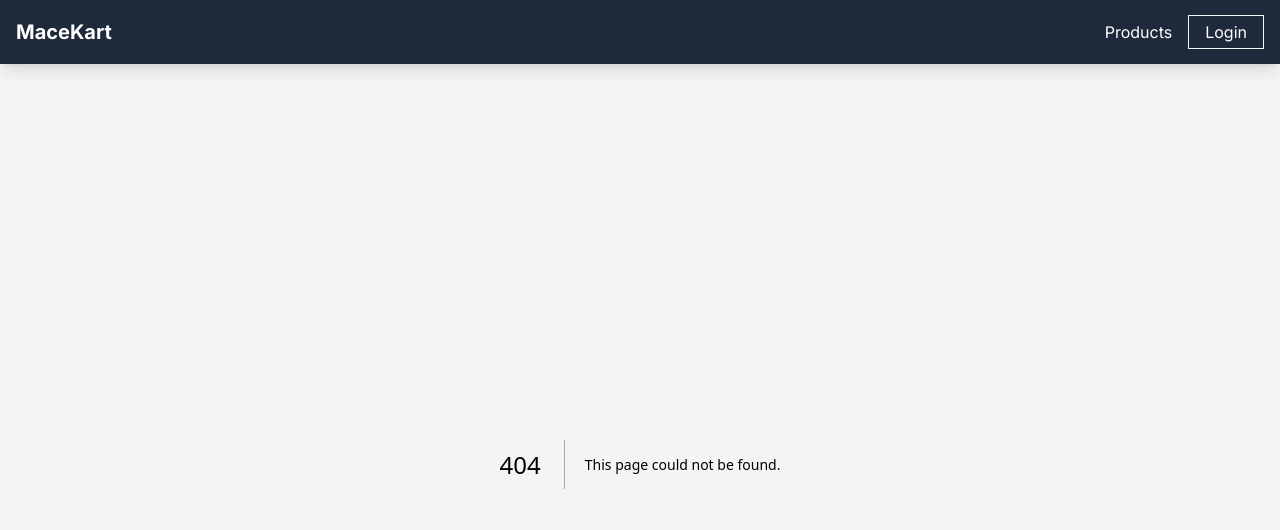
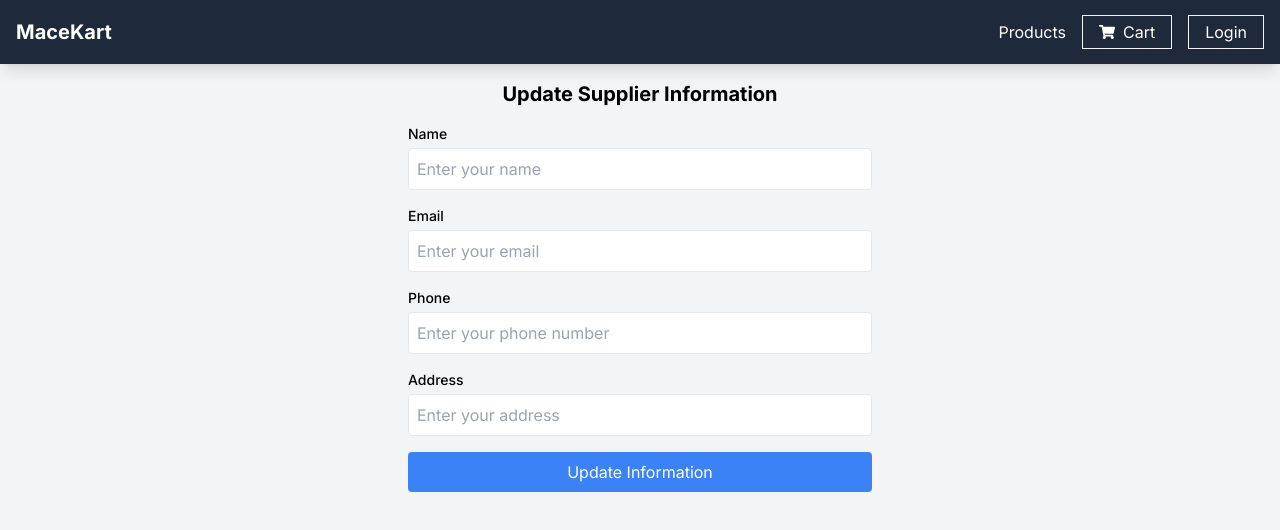
Before and after one commit to adw-ith/MaceKart, a Next.js app: page /pages/form in a window 1280 px wide. Before the commit this address had no page. Shown: the top 530 px of the page. Built offline with nearby package versions, Linux system fonts and the light colour scheme; no server answers; the database is empty.

Commit message:
form added for customer and supplier

```diff
--- a/package.json
+++ b/package.json
@@ -16,7 +16,8 @@
     "next": "^14.2.14",
     "prisma": "^5.20.0",
     "react": "^18.3.1",
-    "react-dom": "^18.3.1"
+    "react-dom": "^18.3.1",
+    "react-icons": "^5.3.0"
   },
   "devDependencies": {
     "@types/node": "^20",
--- /dev/null
+++ b/src/app/api/user/fetch/route.ts
@@ -0,0 +1,21 @@
+import { UserRepository } from "@/app/database/user/repository";
+
+export async function POST(req: Request) {
+  const { email } = await req.json();
+
+  try {
+    const user = await UserRepository.getUser(email);
+    return new Response(
+      JSON.stringify({
+        success: true,
+        data: user,
+      })
+    );
+  } catch (error) {
+    if (error instanceof Error) {
+      console.error(error.message);
+    } else {
+      console.error(String(error));
+    }
+  }
+}
--- a/src/app/components/Navbar.tsx
+++ b/src/app/components/Navbar.tsx
@@ -1,5 +1,5 @@
 "use client";
-
+import { FaShoppingCart } from "react-icons/fa";
 import { useState } from 'react';
 import Link from 'next/link';
 
@@ -44,8 +44,16 @@ const Navbar: React.FC = () => {
               )}
             </div>
             {/* Other links */}
-            <Link href="/login" className=""><button className='border border-slate-100 px-4 py-1 hover:text-amber-950 hover:bg-slate-100 duration-300'>
-              Login</button></Link>
+            <Link href="/pages/cart" className="">
+              <button className=' flex items-center gap-2 border border-slate-100 px-4 py-1 hover:text-amber-950 hover:bg-slate-100 duration-300'>
+                <FaShoppingCart /> Cart
+              </button>
+            </Link>
+            <Link href="/login" className="">
+              <button className='border border-slate-100 px-4 py-1 hover:text-amber-950 hover:bg-slate-100 duration-300'>
+                Login
+              </button>
+            </Link>
           </div>
         </div>
       </div>
--- a/src/app/database/user/repository.ts
+++ b/src/app/database/user/repository.ts
@@ -110,4 +110,30 @@ export class UserRepository {
       console.log(error);
     }
   }
+
+  static async getUser(email: string) {
+    try {
+      const user = await prisma.login.findUnique({
+        where: {
+          username: email,
+        },
+      });
+      if (!user) return { status: 404, message: "User not found" };
+      const rest = {
+        username: user.username,
+        role: user.role,
+        sessionId: user.sessionId,
+        sessionExpiry: user.sessionExpiry,
+        createdAt: user.createdAt,
+      };
+      return { status: 200, message: "User found", data: rest };
+    } catch (error) {
+      if (error instanceof Error) {
+        console.error(error.message);
+      } else {
+        console.error(String(error));
+      }
+      return { status: 500, message: "Something went wrong" };
+    }
+  }
 }
--- a/src/app/pages/buyer/dashboard/page.tsx
+++ b/src/app/pages/buyer/dashboard/page.tsx
@@ -1,8 +1,8 @@
 "use client";
 import { useEffect, useState } from "react";
 import axios from "axios";
+import { Product } from "@prisma/client";
 import ProductCard from "@/app/components/ProductCard";
-import { Product } from "@prisma/client";
 
 export default function BuyerDashboardPage() {
   const [products, setProducts] = useState<Product[]>([]);
--- a/src/app/pages/cart/page.tsx
+++ b/src/app/pages/cart/page.tsx
@@ -30,7 +30,7 @@ const CartPage = () => {
         <h1 className="text-3xl font-semibold mb-4 text-yellow-700 retro-font">
           Your Cart is Empty
         </h1>
-        <Link href="/buyer/dashboard/pages">
+        <Link href="/pages/buyer/dashboard">
           <p className="text-orange-600 hover:underline hover:text-orange-800 retro-font">
             Continue Shopping
           </p>
--- /dev/null
+++ b/src/app/pages/form/page.tsx
@@ -0,0 +1,126 @@
+"use client";
+import axios from "axios";
+import { useEffect, useState } from "react";
+
+export default function Form({ email }: { email: string }) {
+  const [role, setRole] = useState("");
+  const [formName, setFormName] = useState("");
+  const [formEmail, setFormEmail] = useState("");
+  const [formPhone, setFormPhone] = useState("");
+  const [formAddress, setFormAddress] = useState("");
+  const [loading, setLoading] = useState(false);
+
+  const getRole = async () => {
+    try {
+      const user = await axios.post("/api/user/fetch", { email });
+      const role = user.data.data.data.role;
+      setRole(role);
+    } catch (error) {
+      console.error("Error fetching role:", error);
+    }
+  };
+
+  useEffect(() => {
+    getRole();
+  }, [email]);
+
+  const handleSubmit = async (e: React.FormEvent) => {
+    e.preventDefault();
+    setLoading(true);
+    try {
+      const updatedUser = await axios.put(
+        `/api/${role === "user" ? "customer" : "supplier"}/update`,
+        {
+          email: formEmail,
+          name: formName,
+          phone: formPhone,
+          address: formAddress,
+        }
+      );
+      console.log("updated user", updatedUser.data);
+    } catch (error) {
+      console.error("Error updating user:", error);
+    } finally {
+      setLoading(false);
+    }
+  };
+
+  return (
+    <section className="p-4 max-w-lg mx-auto md:px-6">
+      <h1 className="text-xl font-bold mb-4 text-center">
+        Update {role === "user" ? "Customer" : "Supplier"} Information
+      </h1>
+      <form onSubmit={handleSubmit} className="space-y-4">
+        <div>
+          <label className="block text-sm font-medium mb-1" htmlFor="name">
+            Name
+          </label>
+          <input
+            type="text"
+            id="name"
+            value={formName}
+            onChange={(e) => setFormName(e.target.value)}
+            className="border rounded w-full p-2"
+            placeholder="Enter your name"
+            required
+          />
+        </div>
+
+        <div>
+          <label className="block text-sm font-medium mb-1" htmlFor="email">
+            Email
+          </label>
+          <input
+            type="email"
+            id="email"
+            value={formEmail}
+            onChange={(e) => setFormEmail(e.target.value)}
+            className="border rounded w-full p-2"
+            placeholder="Enter your email"
+            required
+          />
+        </div>
+
+        <div>
+          <label className="block text-sm font-medium mb-1" htmlFor="phone">
+            Phone
+          </label>
+          <input
+            type="text"
+            id="phone"
+            value={formPhone}
+            onChange={(e) => setFormPhone(e.target.value)}
+            className="border rounded w-full p-2"
+            placeholder="Enter your phone number"
+            required
+          />
+        </div>
+
+        <div>
+          <label className="block text-sm font-medium mb-1" htmlFor="address">
+            Address
+          </label>
+          <input
+            type="text"
+            id="address"
+            value={formAddress}
+            onChange={(e) => setFormAddress(e.target.value)}
+            className="border rounded w-full p-2"
+            placeholder="Enter your address"
+            required
+          />
+        </div>
+
+        <button
+          type="submit"
+          className={`w-full p-2 mt-4 text-white ${
+            loading ? "bg-gray-500" : "bg-blue-500 hover:bg-blue-600"
+          } rounded`}
+          disabled={loading}
+        >
+          {loading ? "Updating..." : "Update Information"}
+        </button>
+      </form>
+    </section>
+  );
+}
```
Also changed, not shown: 1 other file (tests, documents, lock files or other folders).
